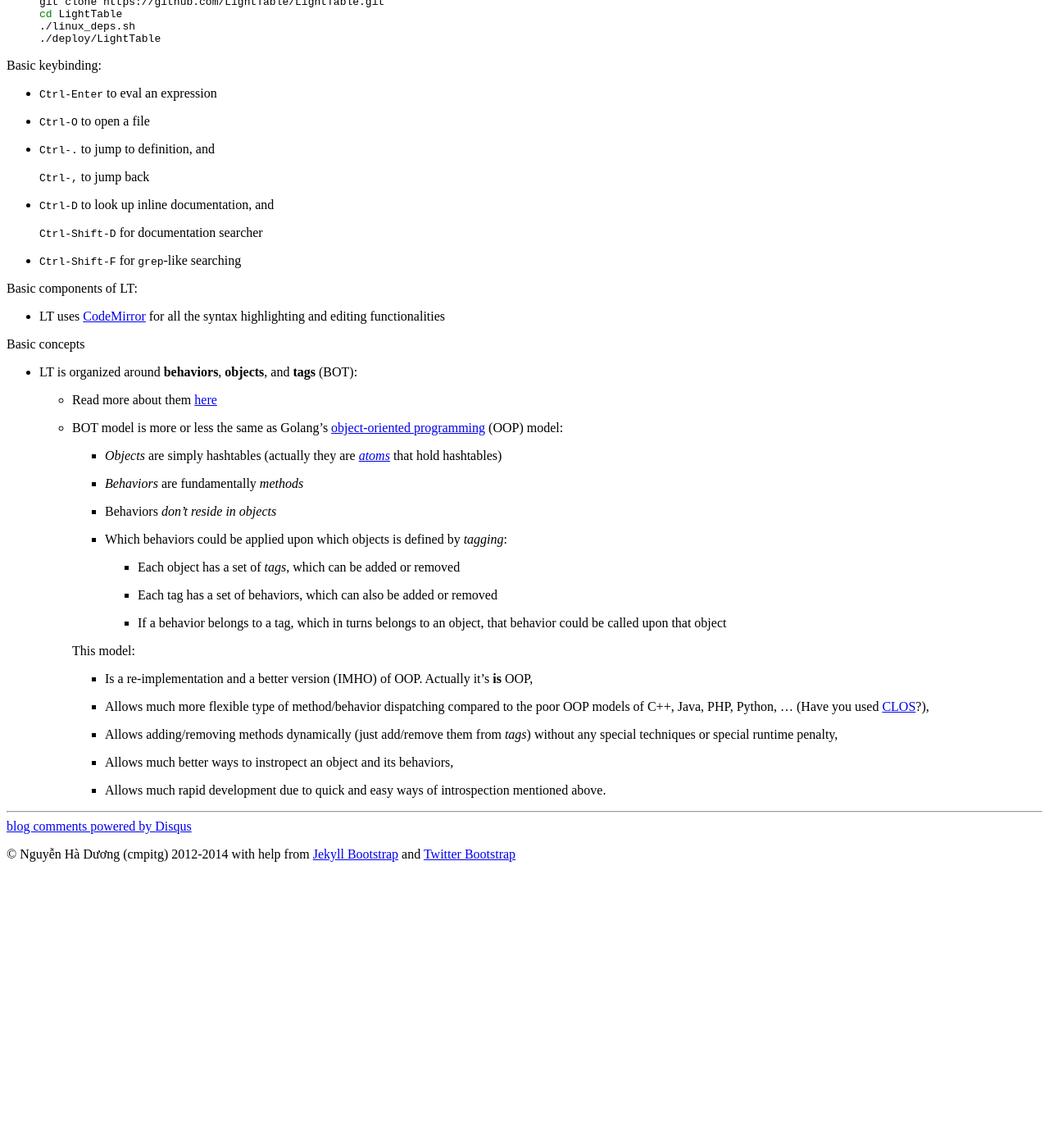
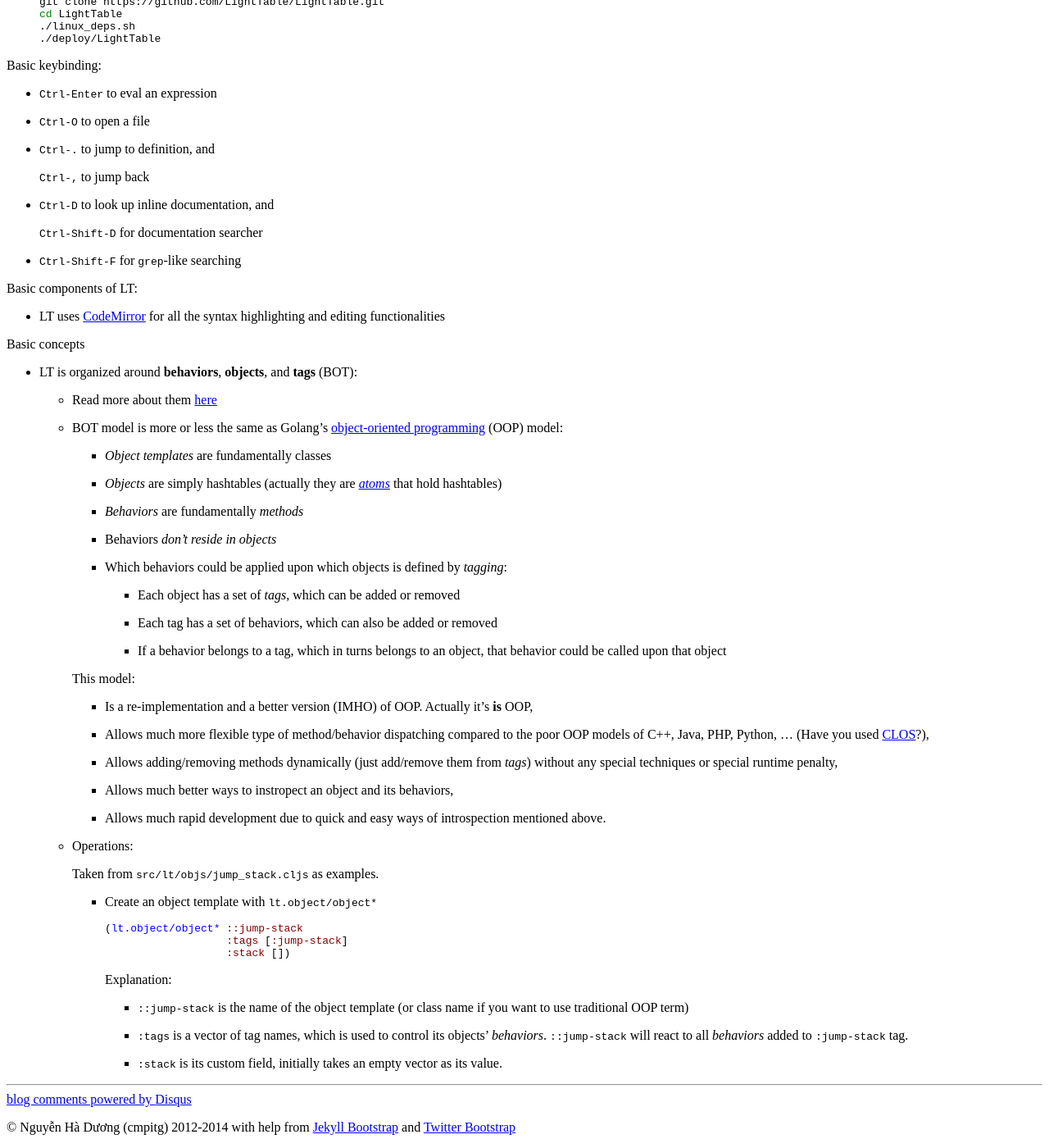
Before and after one commit to cmpitg/cmpitg.github.com, a Jekyll site: the page built from guides/lighttable.md, in a window 1280 px wide and 1400 px high, scrolled down 868 px. Shown: the whole window at 82% size. Built offline with Jekyll 4.4.1, drawn with Linux system fonts in a browser that asks for light colours; Markdown is read by kramdown in place of the engine named in the settings; a script that is not in the unit is left out; comment, search, counter and statistics services are not loaded; before the commit the page ends 1935 px from its top, so only the background shows below that; some of the changed text lies outside the part shown.

Commit message:
Update LightTable experiment

````diff
--- a/guides/lighttable.md
+++ b/guides/lighttable.md
@@ -88,6 +88,8 @@
     [object-oriented programming](http://en.wikipedia.org/wiki/Object-oriented_programming)
     (OOP) model:
 
+    * *Object templates* are fundamentally classes
+
     * *Objects* are simply hashtables (actually they are
       [*atoms*](http://clojure.org/atoms) that hold hashtables)
 
@@ -121,3 +123,27 @@
 
     * Allows much rapid development due to quick and easy ways of
       introspection mentioned above.
+
+  * Operations:
+
+    Taken from `src/lt/objs/jump_stack.cljs` as examples.
+
+    - Create an object template with `lt.object/object*`
+
+      ```clojure
+      (lt.object/object* ::jump-stack
+                         :tags [:jump-stack]
+                         :stack [])
+      ```
+
+      Explanation:
+
+      * `::jump-stack` is the name of the object template (or class name if
+        you want to use traditional OOP term)
+
+      * `:tags` is a vector of tag names, which is used to control its
+        objects' *behaviors*.  `::jump-stack` will react to all *behaviors*
+        added to `:jump-stack` tag.
+
+      * `:stack` is its custom field, initially takes an empty vector as its
+        value.
````
Also changed, not shown: other parts of guides/lighttable.md (+1 -1 lines).
